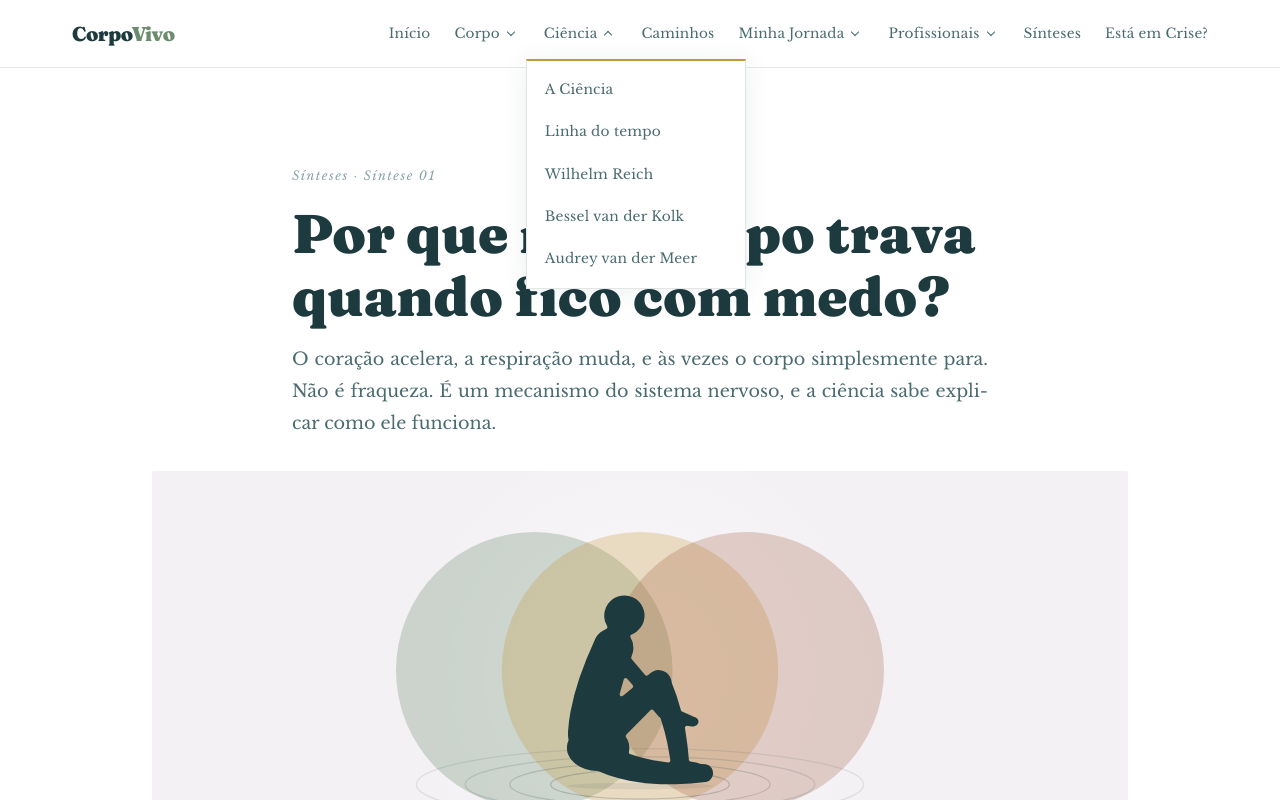
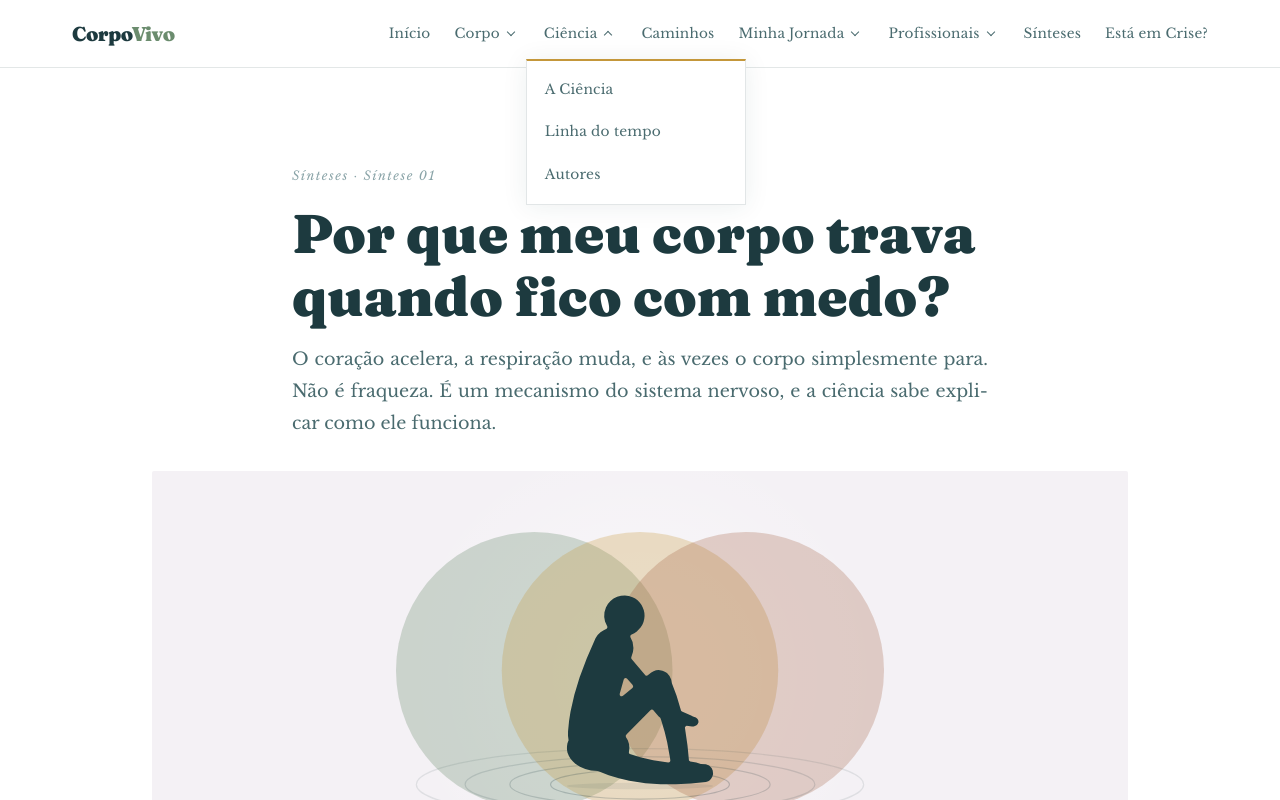
Before and after one commit to VeraRosendo/corposoma, a plain HTML site: page blog/artigo-01-por-que-o-corpo-trava.html in a window 1280 px wide. Both pictures are taken after a click on the button 608 px from the left and 33 px from the top of the page. Shown: the top 800 px of the page. Drawn offline with nearby package versions, Linux system fonts and the light colour scheme; a script that the page names is missing.

Commit message:
Add files via upload

```diff
--- a/blog/artigo-01-por-que-o-corpo-trava.html
+++ b/blog/artigo-01-por-que-o-corpo-trava.html
@@ -149,9 +149,7 @@
         <ul class="submenu">
           <li><a href="../a-ciencia.html">A Ciência</a></li>
           <li><a href="../linha-do-tempo.html">Linha do tempo</a></li>
-          <li><a href="../reich.html">Wilhelm Reich</a></li>
-          <li><a href="artigo-04-bessel-van-der-kolk.html">Bessel van der Kolk</a></li>
-          <li><a href="artigo-02-audrey-van-der-meer.html">Audrey van der Meer</a></li>
+          <li><a href="../autores.html">Autores</a></li>
         </ul>
       </li>
       <li><a href="../caminhos.html">Caminhos</a></li>
@@ -198,9 +196,7 @@
     <ul class="submenu">
       <li><a href="../a-ciencia.html">A Ciência</a></li>
       <li><a href="../linha-do-tempo.html">Linha do tempo</a></li>
-      <li><a href="../reich.html">Wilhelm Reich</a></li>
-      <li><a href="artigo-04-bessel-van-der-kolk.html">Bessel van der Kolk</a></li>
-      <li><a href="artigo-02-audrey-van-der-meer.html">Audrey van der Meer</a></li>
+      <li><a href="../autores.html">Autores</a></li>
     </ul>
   </li>
   <li><a href="../caminhos.html">Caminhos</a></li>
```
Also changed, not shown: blog/artigo-02-audrey-van-der-meer.html (+2 -6 lines), blog/artigo-03-diafragma-e-ansiedade.html (+2 -6 lines), blog/artigo-04-bessel-van-der-kolk.html (+2 -6 lines), blog/artigo-05-cortisol.html (+2 -6 lines), blog/artigo-06-pequenas-marcas.html (+2 -6 lines), blog/index.html (+2 -6 lines).
